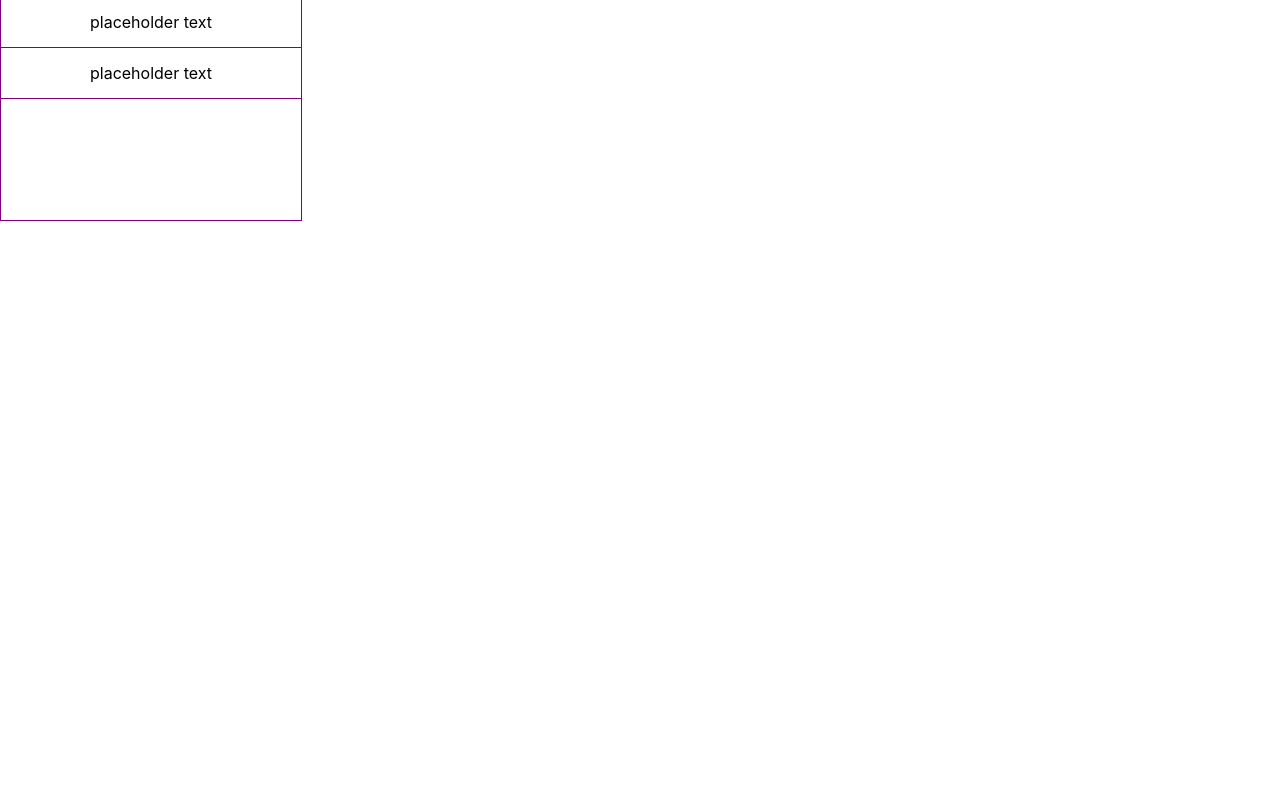
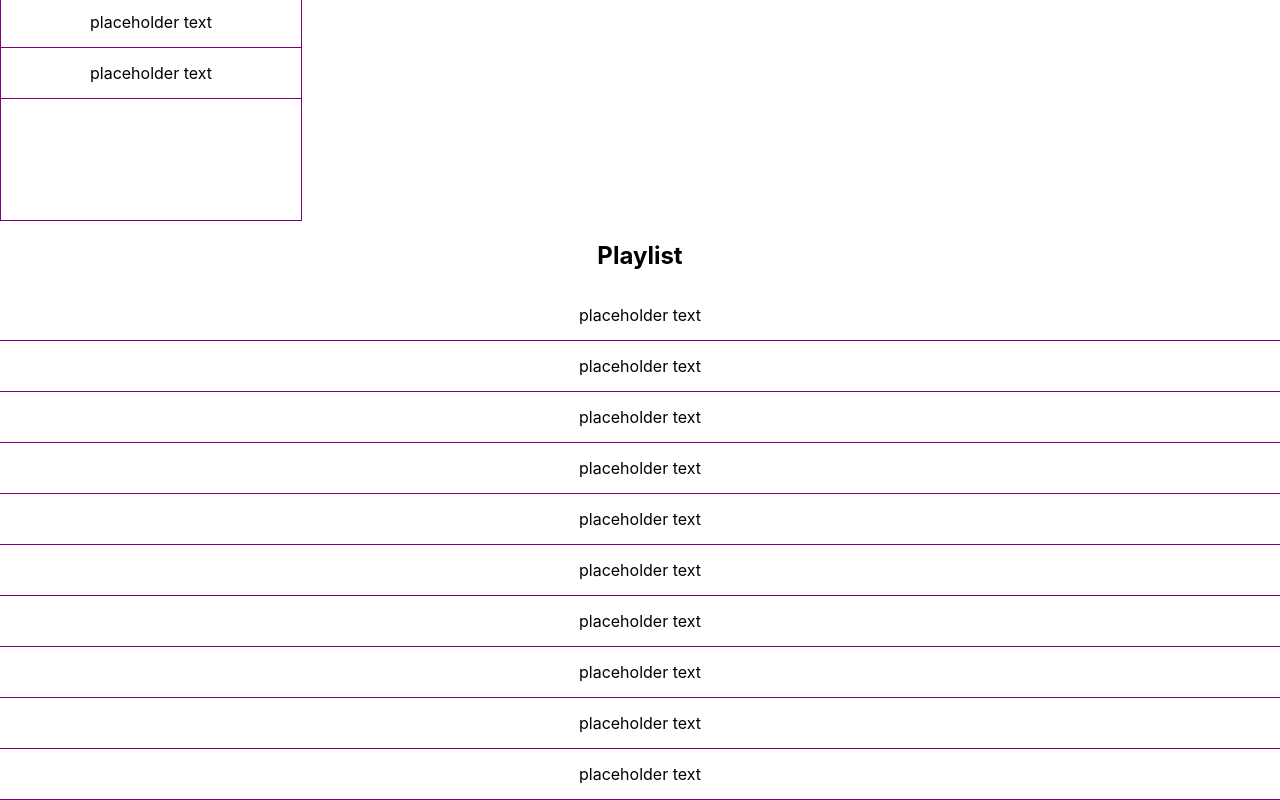
Before and after one commit to kelseywarren/Playlist-App, a React (Create React App) app: page / in a window 1280 px wide. Shown: the part 625-1425 px from the top of the page. Before the commit the page ends 846 px from the top, so only its background shows below. Built offline with nearby package versions, Linux system fonts and the light colour scheme.

Commit message:
added playlist component. no attributes no styling yet.

```diff
--- a/src/App.js
+++ b/src/App.js
@@ -3,6 +3,7 @@ import './App.css';
 
 import SearchBar from './Search/searchBar';
 import ResultList from './SearchResults/results';
+import Playlist from './Playlist/playlist.js'
 
 
 function App() {
@@ -10,7 +11,10 @@ function App() {
     <div className="App">
        <h1 className="title">The Lounge</h1>
        <SearchBar />
-       <ResultList />
+       <div className="result-playlist">
+        <ResultList />
+        <Playlist />
+       </div>
     </div>
   );
 }
--- /dev/null
+++ b/src/Playlist/playlist-style.css
@@ -0,0 +1,15 @@
+.playListContainer {
+    padding-top: 20px;
+}
+
+.playList {
+    padding-top: 20px;
+    width: 300px;
+    height: 700px;
+    border: 1px solid purple;
+}
+
+.play {
+    padding: 15px;
+    border-bottom: 1px solid purple;
+}
--- /dev/null
+++ b/src/Playlist/playlist.js
@@ -0,0 +1,26 @@
+import React from 'react';
+import './playlist-style.css';
+
+function Playlist() {
+
+    return (
+        <div className="playlistContainer">
+            <div className="playlist">
+                <h2>Playlist</h2>
+                <div className="play">placeholder text</div>
+                <div className="play">placeholder text</div>
+                <div className="play">placeholder text</div>
+                <div className="play">placeholder text</div>
+                <div className="play">placeholder text</div>
+                <div className="play">placeholder text</div>
+                <div className="play">placeholder text</div>
+                <div className="play">placeholder text</div>
+                <div className="play">placeholder text</div>
+                <div className="play">placeholder text</div>
+
+            </div>
+        </div>
+    )
+};
+
+export default Playlist;
```
